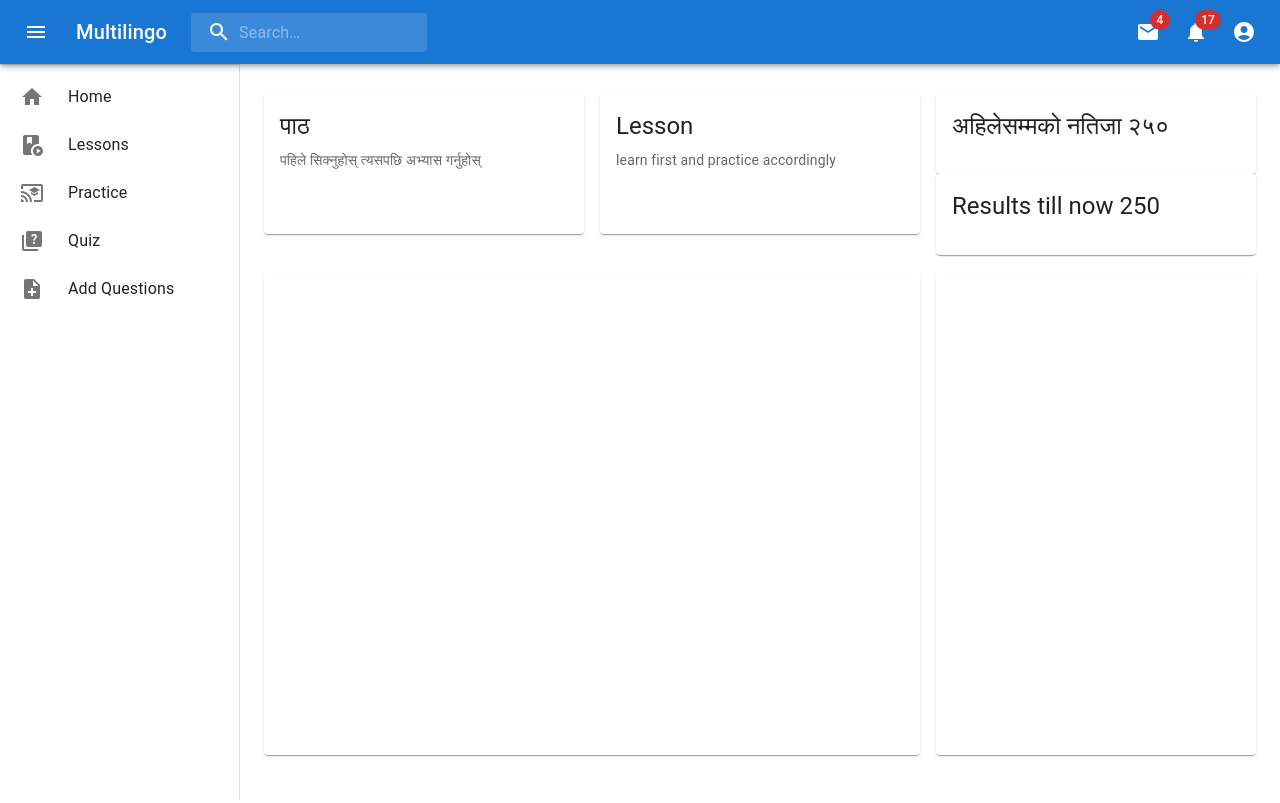
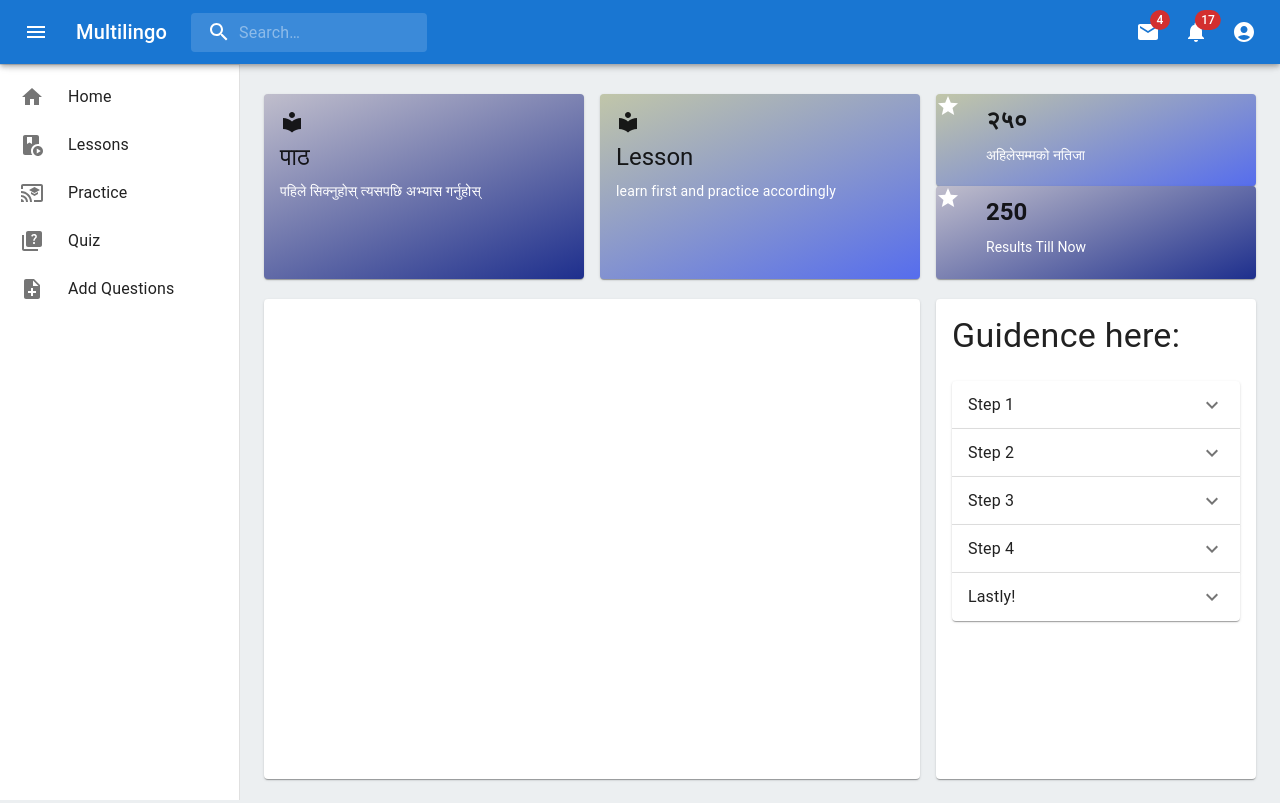
Before and after one commit to sristhilamichhane/multilingo, a React (Vite) app in the folder frontend/: page / in a window 1280 px wide. Built offline with nearby package versions, Linux system fonts and the light colour scheme.

Commit message:
feat: :sparkles: Home page decoration

```diff
--- a/frontend/src/Pages/Home.jsx
+++ b/frontend/src/Pages/Home.jsx
@@ -9,6 +9,11 @@ import {
 import Sidebar from "../components/Sidebar";
 import Navbar from "../components/Navbar";
 import Grid from "@mui/material/Grid";
+import "./Home.css";
+import GradeIcon from "@mui/icons-material/Grade";
+import LocalLibraryIcon from "@mui/icons-material/LocalLibrary";
+import AccordionHome from "../components/AccordianHome";
+import WelcomePage from "../components/WelcomePage";
 
 const MainContent = styled(Box)(({ theme }) => ({
   flexGrow: 1,
@@ -21,6 +26,7 @@ const MainContent = styled(Box)(({ theme }) => ({
 const Home = () => {
   return (
     <>
+      <div className="bgColor">
         <Navbar />
         <Box height={70} />
         <Box sx={{ display: "flex" }}>
@@ -29,22 +35,34 @@ const Home = () => {
             <Grid container spacing={2}>
               <Grid item xs={12} md={8}>
                 <Stack spacing={2} direction="row">
-                <Card sx={{ width: "100%", height: 140 }}>
+                  <Card
+                    sx={{ width: "100%", height: 185 }}
+                    className="gradient"
+                  >
                     <CardContent>
+                      <div>
+                        <LocalLibraryIcon />
+                      </div>
                       <Typography gutterBottom variant="h5" component="div">
                         पाठ
                       </Typography>
-                    <Typography variant="body2" color="text.secondary">
+                      <Typography variant="body2" color="white" component="div">
                         पहिले सिक्नुहोस् त्यसपछि अभ्यास गर्नुहोस्
                       </Typography>
                     </CardContent>
                   </Card>
-                <Card sx={{ width: "100%", height: 140 }}>
+                  <Card
+                    sx={{ width: "100%", height: 185 }}
+                    className="gradientLight"
+                  >
                     <CardContent>
+                      <div>
+                        <LocalLibraryIcon />
+                      </div>
                       <Typography gutterBottom variant="h5" component="div">
                         Lesson
                       </Typography>
-                    <Typography variant="body2" color="text.secondary">
+                      <Typography variant="body2" color="white">
                         learn first and practice accordingly
                       </Typography>
                     </CardContent>
@@ -52,19 +70,34 @@ const Home = () => {
                 </Stack>
               </Grid>
               <Grid item xs={12} md={4}>
-              <Card sx={{ width: "100%" }}>
-                <CardContent>
+                <Card sx={{ width: "100%" }} className="gradientLight">
                   <Typography gutterBottom variant="h5" component="div">
-                    अहिलेसम्मको नतिजा २५०
+                    <Stack spacing={2} direction="row">
+                      <div className="iconStyle">
+                        <GradeIcon />
+                      </div>
+                      <div className="paddingAll">
+                        <span className="scoreTitle"> २५०</span>
+                        <br />
+                        <span className="scoreSubTitle">अहिलेसम्मको नतिजा</span>
+                      </div>
+                    </Stack>
                   </Typography>
-                </CardContent>
                 </Card>
-              <Card sx={{ width: "100%" }}>
-                <CardContent>
+
+                <Card sx={{ width: "100%" }} className="gradient">
                   <Typography gutterBottom variant="h5" component="div">
-                    Results till now 250
+                    <Stack spacing={2} direction="row">
+                      <div className="iconStyle">
+                        <GradeIcon />
+                      </div>
+                      <div className="paddingAll">
+                        <span className="scoreTitle"> 250</span>
+                        <br />
+                        <span className="scoreSubTitle">Results Till Now</span>
+                      </div>
+                    </Stack>
                   </Typography>
-                </CardContent>
                 </Card>
               </Grid>
             </Grid>
@@ -72,17 +105,22 @@ const Home = () => {
             <Grid container spacing={2}>
               <Grid item xs={12} md={8}>
                 <Card sx={{ height: "60vh" }}>
-                <CardContent></CardContent>
+                  <CardContent>{/* <WelcomePage /> */}</CardContent>
                 </Card>
               </Grid>
               <Grid item xs={12} md={4}>
                 <Card sx={{ height: "60vh" }}>
-                <CardContent></CardContent>
+                  <CardContent>
+                    <Typography variant="h4">Guidence here:</Typography>
+                    <br />
+                    <AccordionHome />
+                  </CardContent>
                 </Card>
               </Grid>
             </Grid>
           </MainContent>
         </Box>
+      </div>
     </>
   );
 };
```
Lines whose indentation alone changed are shown as unchanged.
